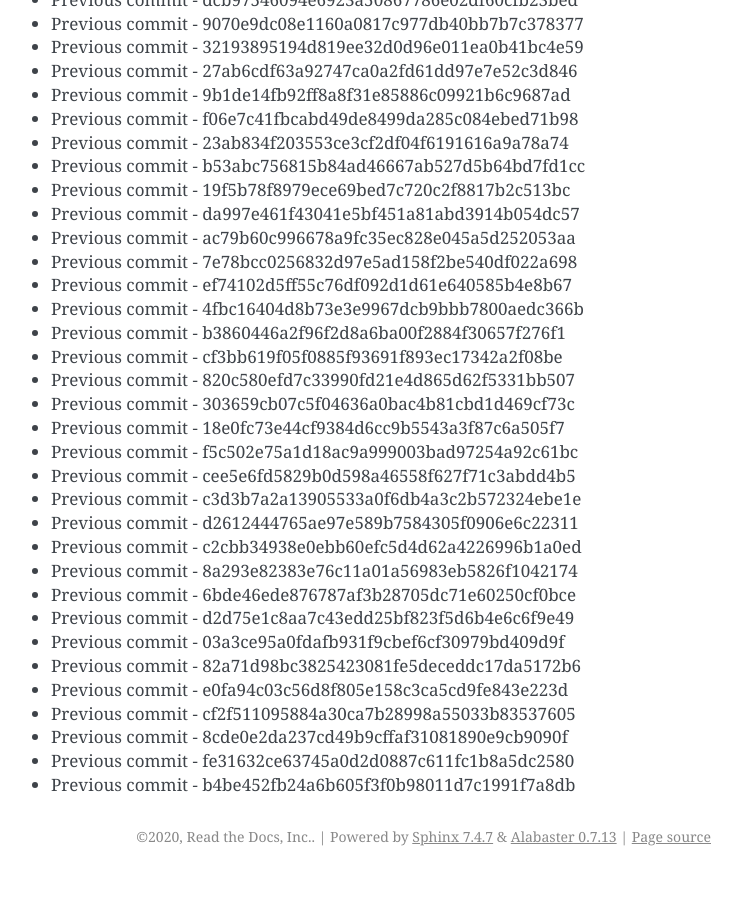
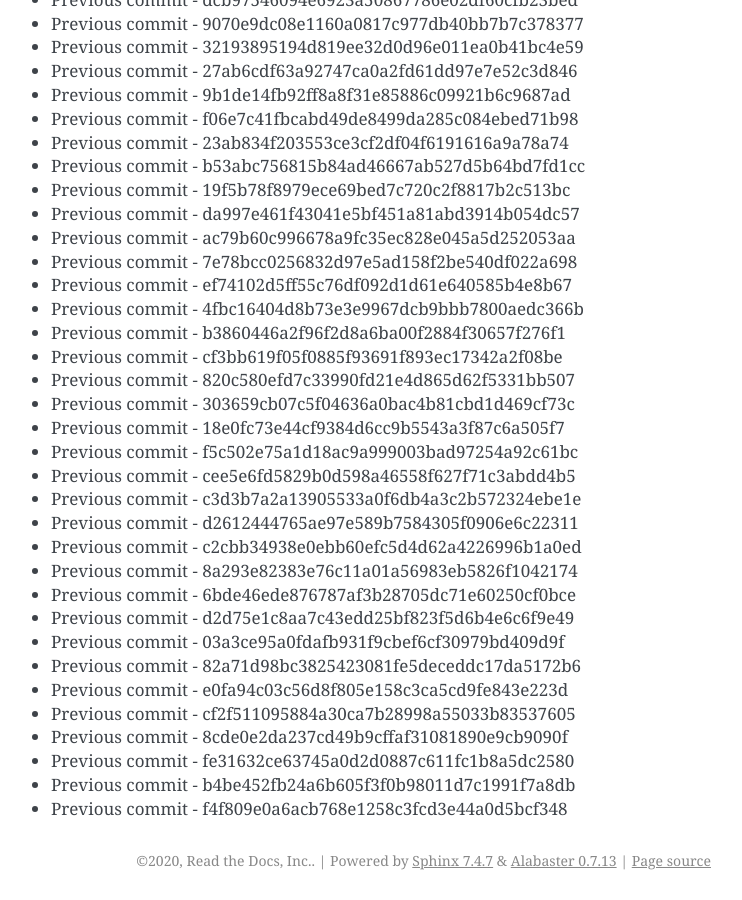
Before and after one commit to readthedocs/rtd-git-stresstest, a Sphinx documentation site: the page built from docs/updates.rst, in a window 1280 px wide and 900 px high, scrolled down 85920 px. Shown: the whole window, without its empty margins (399-1141 px from the left). Built offline with Sphinx 7.4.7, drawn with Linux system fonts in a browser that asks for light colours; before the commit the page ends 86796 px from its top, so only the background shows below that.

Commit message:
Generating commit from previous: f4f809e0a6acb768e1258c3fcd3e44a0d5bcf348

```diff
--- a/docs/updates.rst
+++ b/docs/updates.rst
@@ -3642,3 +3642,4 @@ It can be tested for any performance characteristics.
 * Previous commit - 8cde0e2da237cd49b9cffaf31081890e9cb9090f
 * Previous commit - fe31632ce63745a0d2d0887c611fc1b8a5dc2580
 * Previous commit - b4be452fb24a6b605f3f0b98011d7c1991f7a8db
+* Previous commit - f4f809e0a6acb768e1258c3fcd3e44a0d5bcf348
```
